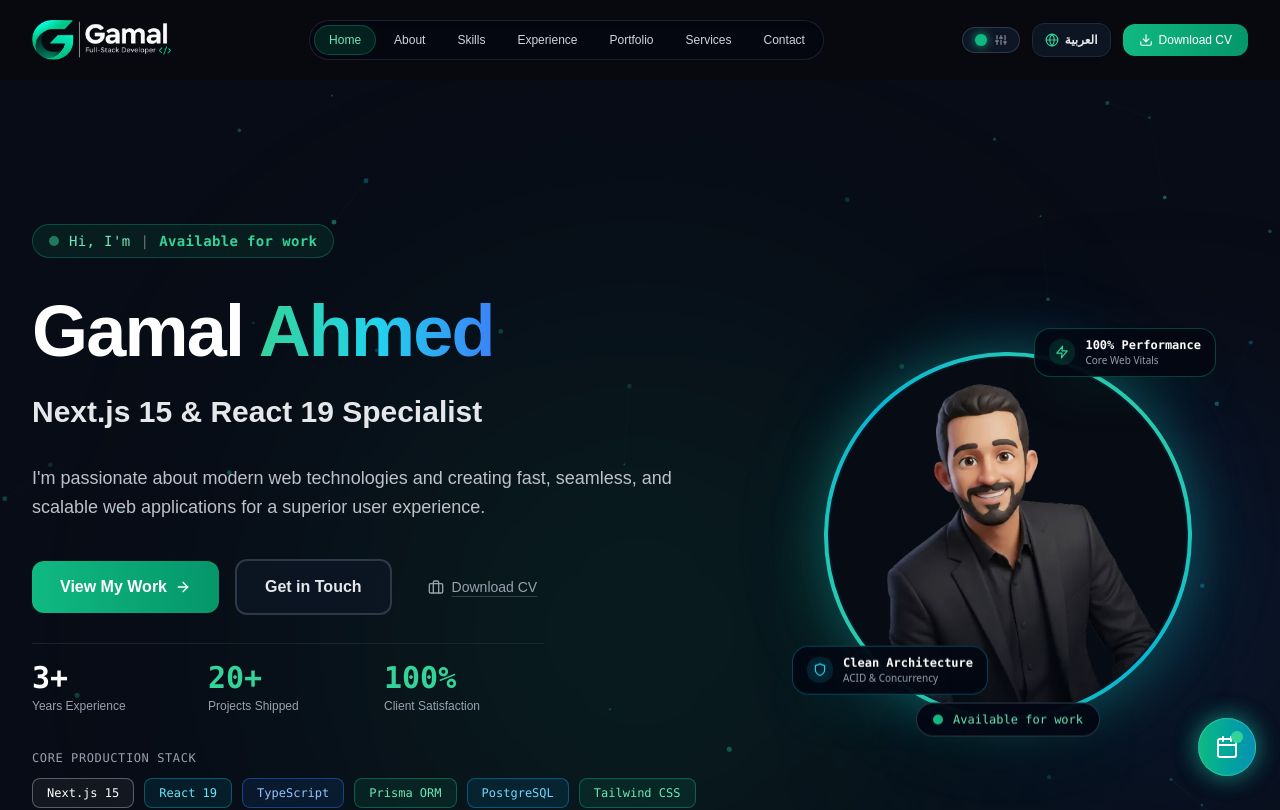
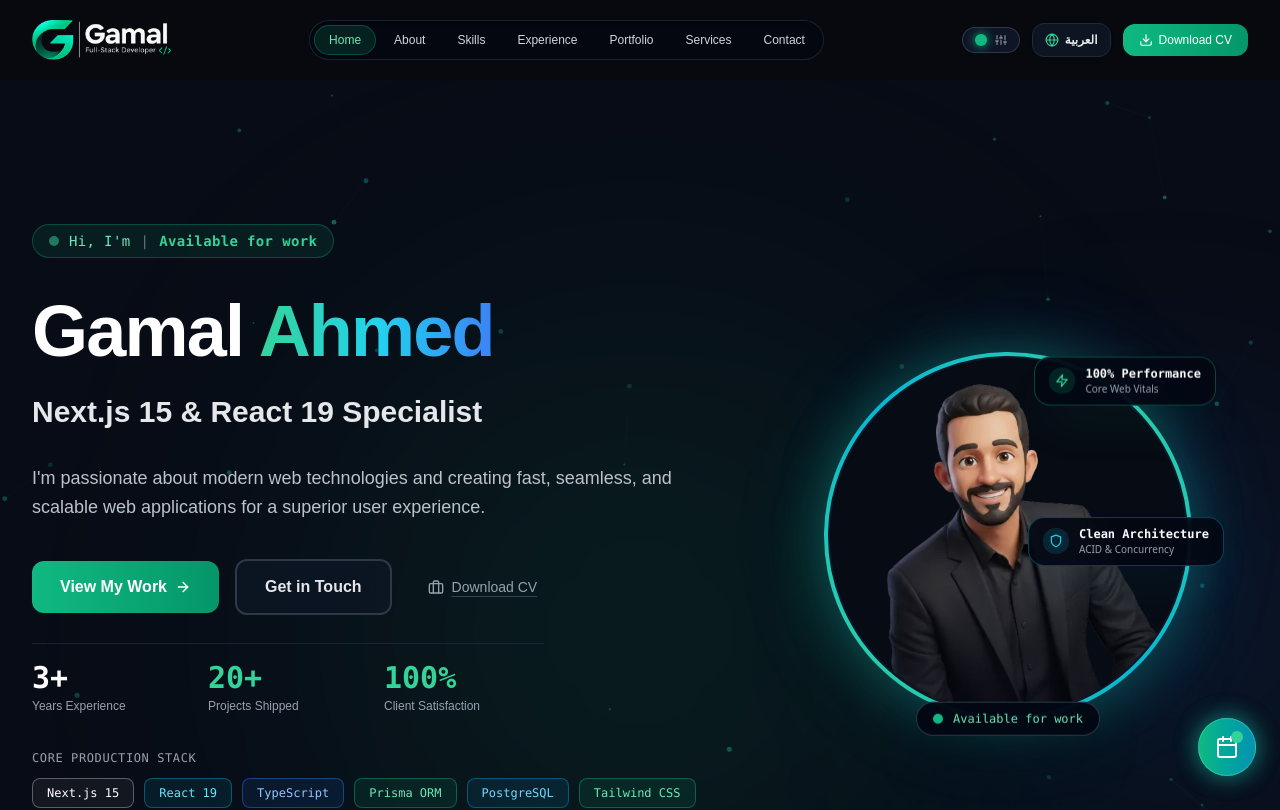
Before and after one commit to ga5e8je99/gamal, a Next.js app: page / in a window 1280 px wide. Shown: the top 810 px of the page. Built offline with nearby package versions, Linux system fonts and the light colour scheme.

Commit message:
refactor(hero): place Clean Architecture badge in vertical center on the right side with 100% Performance

```diff
--- a/app/components/Hero.js
+++ b/app/components/Hero.js
@@ -213,11 +213,11 @@ export default function Hero() {
                 </div>
               </div>
 
-              {/* Floating Glassmorphism Badge 1: Top-Right (Above shoulder, clean of face) */}
+              {/* Floating Glassmorphism Badge 1: Top-Right (2 o'clock, clean of face) */}
               <motion.div
-                animate={{ y: [0, -7, 0] }}
+                animate={{ y: [0, -6, 0] }}
                 transition={{ duration: 4, repeat: Infinity, ease: "easeInOut" }}
-                className="absolute -top-3 -right-2 sm:-top-5 sm:-right-6 bg-gray-950/90 backdrop-blur-xl px-3.5 py-2 rounded-2xl border border-teal-500/35 shadow-2xl shadow-teal-500/10 flex items-center gap-2.5 z-20"
+                className="absolute top-1 -right-2 sm:top-2 sm:-right-6 bg-gray-950/90 backdrop-blur-xl px-3.5 py-2 rounded-2xl border border-teal-500/35 shadow-2xl shadow-teal-500/10 flex items-center gap-2.5 z-20"
               >
                 <div className="p-1.5 rounded-xl bg-teal-500/15 text-teal-400">
                   <FiZap className="text-sm" />
@@ -228,11 +228,11 @@ export default function Hero() {
                 </div>
               </motion.div>
 
-              {/* Floating Glassmorphism Badge 2: Bottom-Left (Down by elbow/torso, NEVER over face) */}
+              {/* Floating Glassmorphism Badge 2: Middle-Right (4 o'clock, vertically centered on same side as Badge 1) */}
               <motion.div
-                animate={{ y: [0, 7, 0] }}
-                transition={{ duration: 4.5, repeat: Infinity, ease: "easeInOut", delay: 0.5 }}
-                className="absolute bottom-6 -left-3 sm:bottom-8 sm:-left-8 bg-gray-950/90 backdrop-blur-xl px-3.5 py-2 rounded-2xl border border-cyan-500/35 shadow-2xl shadow-cyan-500/10 flex items-center gap-2.5 z-20"
+                animate={{ y: [0, 6, 0] }}
+                transition={{ duration: 4.5, repeat: Infinity, ease: "easeInOut", delay: 0.6 }}
+                className="absolute top-1/2 -translate-y-1/2 -right-3 sm:-right-8 bg-gray-950/90 backdrop-blur-xl px-3.5 py-2 rounded-2xl border border-cyan-500/35 shadow-2xl shadow-cyan-500/10 flex items-center gap-2.5 z-20"
               >
                 <div className="p-1.5 rounded-xl bg-cyan-500/15 text-cyan-400">
                   <FiShield className="text-sm" />
@@ -246,7 +246,7 @@ export default function Hero() {
               {/* Floating Glassmorphism Badge 3: Bottom-Center Status Anchor */}
               <motion.div
                 animate={{ y: [0, -5, 0] }}
-                transition={{ duration: 3.5, repeat: Infinity, ease: "easeInOut", delay: 1 }}
+                transition={{ duration: 3.5, repeat: Infinity, ease: "easeInOut", delay: 1.2 }}
                 className="absolute -bottom-5 left-1/2 -translate-x-1/2 bg-gray-950/95 backdrop-blur-xl px-4 py-2 rounded-full border border-gray-700/80 shadow-2xl shadow-black/80 flex items-center gap-2.5 z-20 whitespace-nowrap"
               >
                 <span className="relative flex h-2.5 w-2.5">
```
